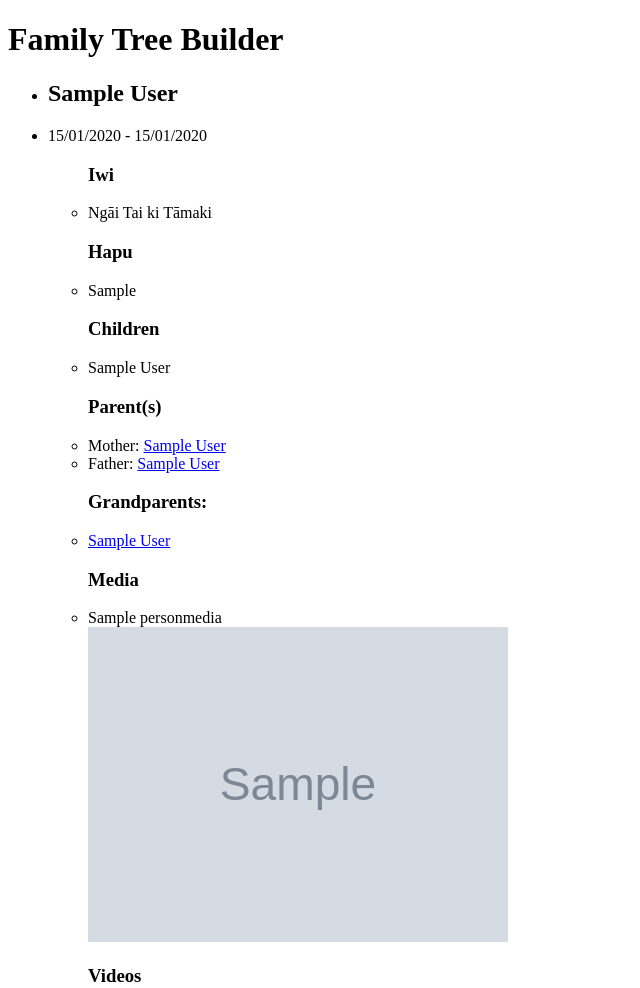
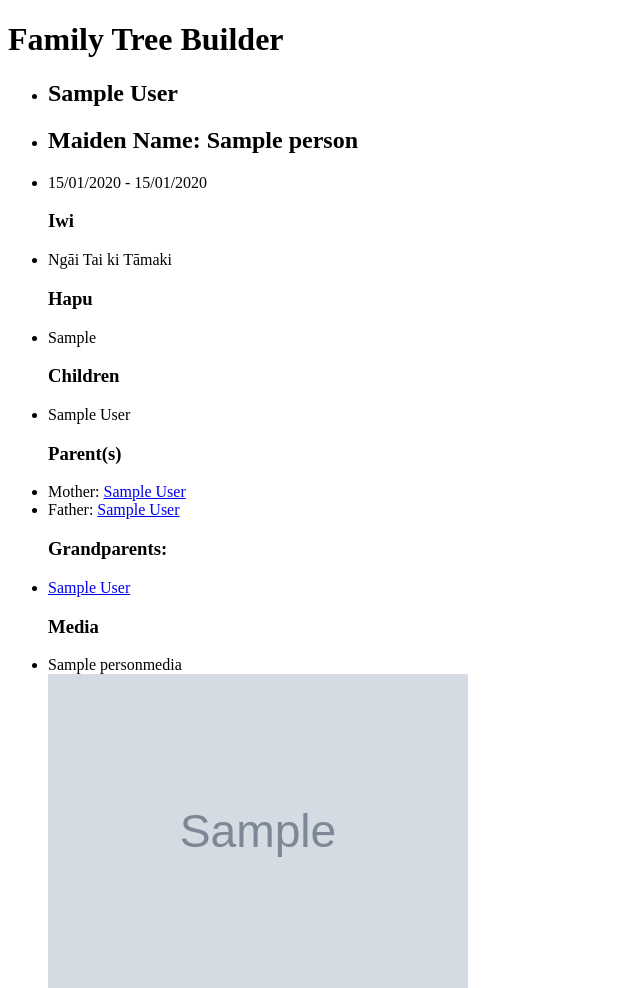
Before and after one commit to katene30/whakapapa-hau, a Django app: page / in a window 1280 px wide. Shown: the part 26-1014 px from the top of the page, without its empty margins (0-640 px from the left). Run offline with Django 4.2, Linux system fonts and the light colour scheme; tables that the repository leaves empty hold one stand-in row (values such as "Sample post"); grey boxes marked "Sample" are stand-in pictures.

Commit message:
added maiden name to person

```diff
--- a/familytree/models.py
+++ b/familytree/models.py
@@ -10,6 +10,7 @@ class Person(models.Model):
 
     first_name = models.CharField(max_length=50)
     last_name = models.CharField(max_length=50)
+    maiden_name = models.CharField(max_length=50,null=True, blank=True, help_text="Enter the previous surname or any other name used before marriage. Leave this field blank if not applicable.")
     birth_date = models.DateField()
     death_date = models.DateField(null=True, blank=True)
     is_me = models.BooleanField(default=False)
--- a/familytree/templates/home.html
+++ b/familytree/templates/home.html
@@ -4,10 +4,12 @@
   <h1>Family Tree Builder</h1>
   <ul>
         <li><h2>{{ person.first_name }} {{ person.last_name }}</h2></li>
+        {% if person.maiden_name %}
+            <li><h2>Maiden Name: {{ person.maiden_name }}</h2></li>
+        {% endif %}
         {% if person.birth_date%}
         <li><p>{{ person.birth_date|date:"d/m/Y" }}{% if person.death_date %} - {{ person.death_date|date:"d/m/Y" }} {% endif%}</p></li>
         {%endif%}
-        <ul>
 
             {% if person.iwi.all %}
                 <h3>Iwi</h3>
@@ -102,5 +104,4 @@
                 {% endfor %}
             {% endif %}
         </ul>
-  </ul>
 {% endblock %}
```
Also changed, not shown: familytree/migrations/0021_person_maiden_name.py (added).
